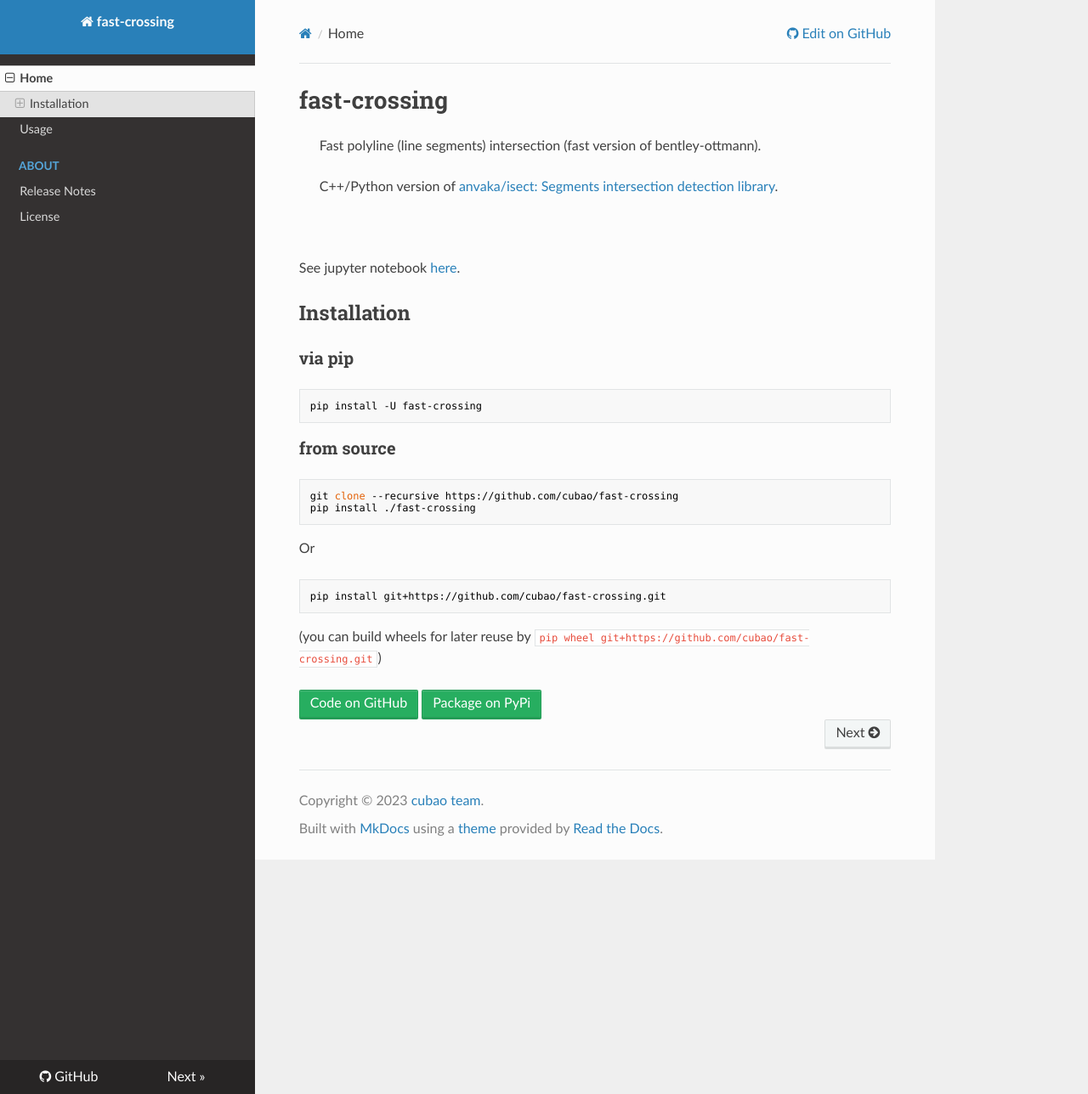
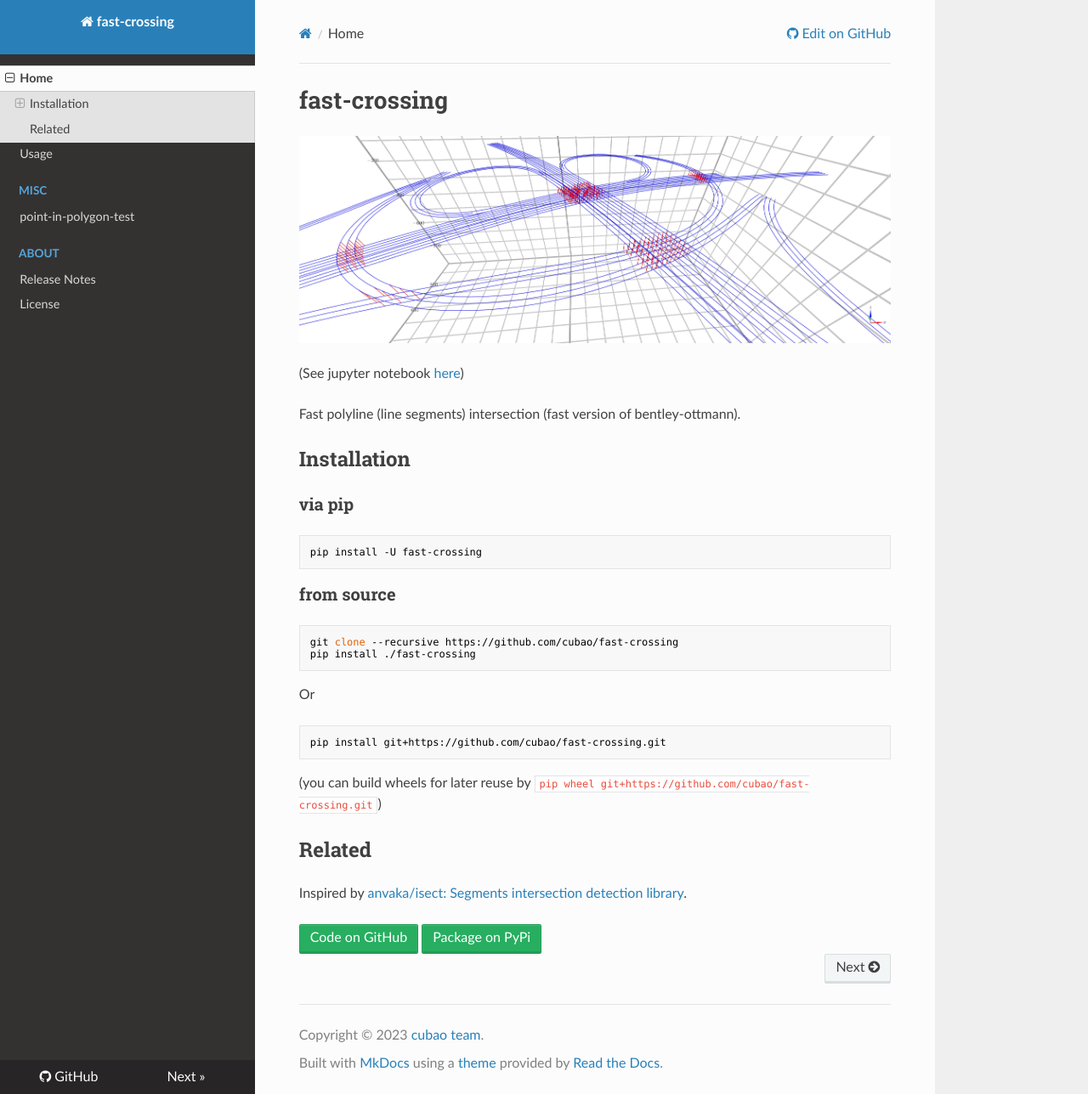
Before and after one commit to cubao/fast-crossing, an MkDocs documentation site: the page built from docs/index.md, in a window 1280 px wide and 1288 px high. Shown: the whole window at 85% size. Built offline with MkDocs 1.6.1, drawn with Linux system fonts in a browser that asks for light colours; nearby versions of some CDN libraries.

Commit message:
ready to release

````diff
--- a/README.md
+++ b/README.md
@@ -1,14 +1,12 @@
 # fast crossing
+
+![](docs/fast-crossing.png)
+
+(See jupyter notebook [here](https://github.com/cubao/index/blob/master/docs/notebooks/fast-crossing.ipynb))
 
 <!--intro-start-->
 
->   Fast polyline (line segments) intersection (fast version of bentley-ottmann).
->
->   C++/Python version of [anvaka/isect: Segments intersection detection library](https://github.com/anvaka/isect).
-
-![](fast-crossing.png)
-
-See jupyter notebook [here](https://github.com/cubao/index/blob/master/docs/notebooks/fast-crossing.ipynb).
+Fast polyline (line segments) intersection (fast version of bentley-ottmann).
 
 ## Installation
 
@@ -32,6 +30,10 @@
 ```
 
 (you can build wheels for later reuse by ` pip wheel git+https://github.com/cubao/fast-crossing.git`)
+
+## Related
+
+Inspired by [anvaka/isect: Segments intersection detection library](https://github.com/anvaka/isect).
 
 <!--intro-end-->
 
--- a/docs/index.md
+++ b/docs/index.md
@@ -1,4 +1,8 @@
 # fast-crossing
+
+![](fast-crossing.png)
+
+(See jupyter notebook [here](https://github.com/cubao/index/blob/master/docs/notebooks/fast-crossing.ipynb))
 
 {%
    include-markdown "../README.md"
--- a/mkdocs.yml
+++ b/mkdocs.yml
@@ -10,6 +10,8 @@
 nav:
     - Home: index.md
     - Usage: usage.md
+    - MISC:
+      - point-in-polygon-test: point-in-polygon.md
     - About:
         - Release Notes: about/release-notes.md
         - License: about/license.md
````
Also changed, not shown: docs/point-in-polygon.md (added, +97 -0 lines), docs/fast-crossing.png (renamed from fast-crossing.png), 1 other file.
